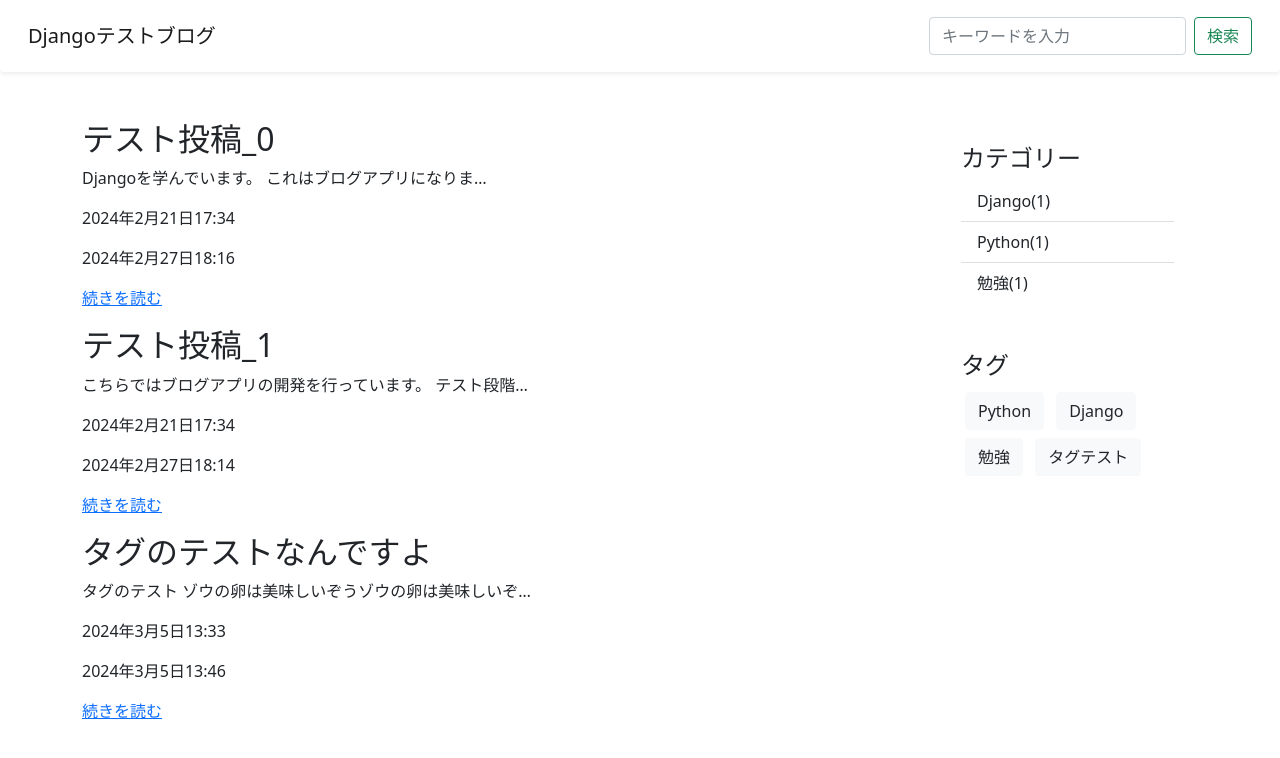
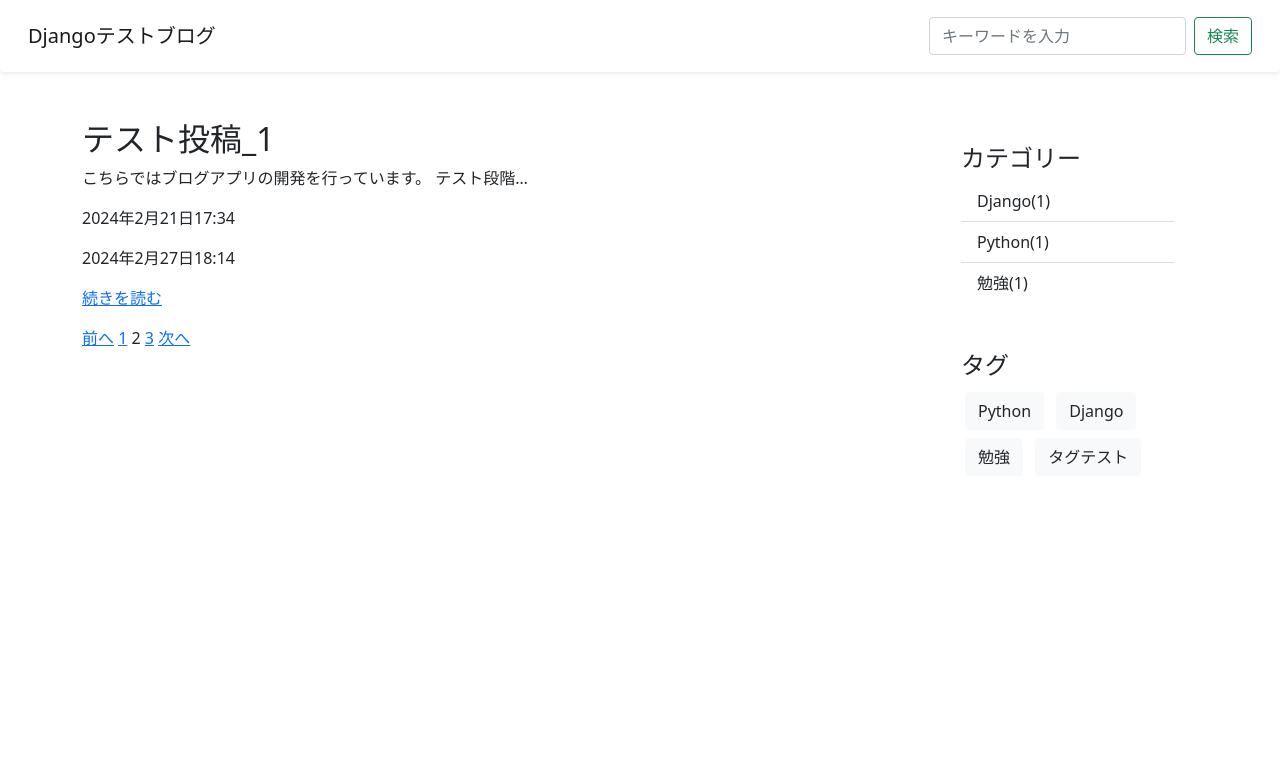
Before and after one commit to tokushigeshuya/django-blog-app, a Django app: page /search?page=2 in a window 1280 px wide. Shown: the top 758 px of the page. Run offline with Django 4.2, Linux system fonts and the light colour scheme; data comes from the database, SQL or seed files in the repository.

Commit message:
[add]テンプレートタグを作成

```diff
--- a/blog/templates/blog/post_list.html
+++ b/blog/templates/blog/post_list.html
@@ -10,7 +10,7 @@
         <h1>#{{tag}}<i>-tag-</i></h1>
         <hr>
       {% elif query%}
-        <h1>{{query}}の検索結果 {{posts.count}} 件</h1>
+        <h1>{{query}}の検索結果 {{post_count}} 件</h1>
         <hr>
       {% endif %}
       {% comment %} --ここから記事内容-- {% endcomment %}
@@ -30,6 +30,9 @@
           <p><a href="{% url 'post-detail' post.pk %}">続きを読む</a></p>
         {% endif %}
       {% endfor %}
+
+      {% comment %} ページネーション {% endcomment %}
+      {% include 'blog/snippets/pagination.html' %}
     </div>
     <div class="col-3">
       {% include 'blog/snippets/sidebar.html' %}
--- /dev/null
+++ b/blog/templates/blog/snippets/pagination.html
@@ -0,0 +1,30 @@
+{% comment %} テンプレートタグを使用できるように {% endcomment %}
+{% load blog %}
+
+{% comment %} 使い回し可能 {% endcomment %}
+{% comment %} もし「前」の状態を持っていたら、、、 {% endcomment %}
+{% if page_obj.has_previous %}
+{% comment %} page_objから前のページの番号を取得 {% endcomment %}
+    {% comment %} <a href="?page={{ page_obj.previos_page_number}}">前へ</a> {% endcomment %}
+    <a href="?{% replace request 'page' page_obj.previos_page_number %}">前へ</a>
+    <!-- request, key('page'), value(page_obj.previos_page_number) -->
+{% endif %}
+
+{% comment %} 全てのページNo.を取得 {% endcomment %}
+{% for num in page_obj.paginator.page_range %}
+
+    {% comment %} ページオブジェクトのナンバーが一致していたら {% endcomment %}
+    {% if page_obj.number == num %}
+        <span>{{num}}</span>
+    {% else %}
+        {% comment %} <a href="?page={{num}}">{{num}}</a> {% endcomment %}
+        <a href="?{% replace request 'page' num %}">{{num}}</a>
+    {% endif %}
+
+{% endfor %}
+
+
+{% if page_obj.has_next %}
+    {% comment %} <a href="?page={{ page_obj.next_page_number}}">次へ</a> {% endcomment %}
+    <a href="?{% replace request 'page' next_page_number %}">次へ</a>
+{% endif %}
--- /dev/null
+++ b/blog/templatetags/blog.py
@@ -0,0 +1,12 @@
+from django import template
+
+register = template.Library()
+
+# テンプレートタグだよという証
+@register.simple_tag
+def replace(request, key, value):
+    #  request.GETで取得した値は配列になっている
+    url_dict = request.GET.copy()
+    url_dict[key] = value
+
+    return url_dict.urlencode()
--- a/blog/views.py
+++ b/blog/views.py
@@ -13,6 +13,8 @@ class PostListView(ListView):
   # HTMLを指定
   template_name = 'blog/post_list.html'
   context_object_name = "posts"
+  # ページネーション
+  paginate_by = 1
   # ---------------　記事を更新日でソートする ---------------------
 
   # querysetはデータベースから取得したデータを格納している
@@ -27,6 +29,7 @@ class PostListView(ListView):
 class PostDetailView(DetailView):
   model = Post
   template_name = 'blog/post_detail.html'
+  paginate_by = 1
   # ---------　ログインユーザーor公開記事のみを表示させる------------
 
   # クラスベースビューが持っているメソッド querysetはあるとは限らないのでデフォルトでNone
@@ -48,6 +51,7 @@ class CategoryPostListView(ListView):
   template_name = "blog/post_list.html"
   # オブジェクトリストのpost_listとなっていた、HTMLで取り出す値の名前を変更する。（html側でobject_listではなくpostsでforからの取り出しが可能）
   context_object_name = "posts"
+  paginate_by = 1
 
   def get_queryset(self):
     # print("=" * 30)
@@ -72,6 +76,7 @@ class TagPostListView(ListView):
   model = Post
   template_name = "blog/post_list.html"
   context_object_name = "posts"
+  paginate_by = 1
   # タグの存在チェックと絞り込み
   def get_queryset(self):
     slug = self.kwargs['slug']
@@ -88,6 +93,7 @@ class SearchPostListView(ListView):
   model = Post
   template_name = "blog/post_list.html"
   context_object_name = "posts"
+  paginate_by = 1
 
   def get_queryset(self):
     # 検索されない可能性もあるので空白の""　ここで設定したものをHTMLのname属性に設定する
@@ -103,9 +109,12 @@ class SearchPostListView(ListView):
     # ログインユーザの判定。※ログインしていない場合は公開記事のみを検索する
     if not self.request.user.is_authenticated:
       queryset = queryset.filter(is_published=True)
+    # 検索でHITした件数
+    self.post_count = len(queryset)
     return queryset
   # htmlで検索結果の表示に使用する
   def get_context_data(self, **kwargs):
     context = super().get_context_data(**kwargs)
     context['query'] = self.query
+    context['post_count'] = self.post_count
     return context
```
Also changed, not shown: blog/templatetags/__init__.py (added).
